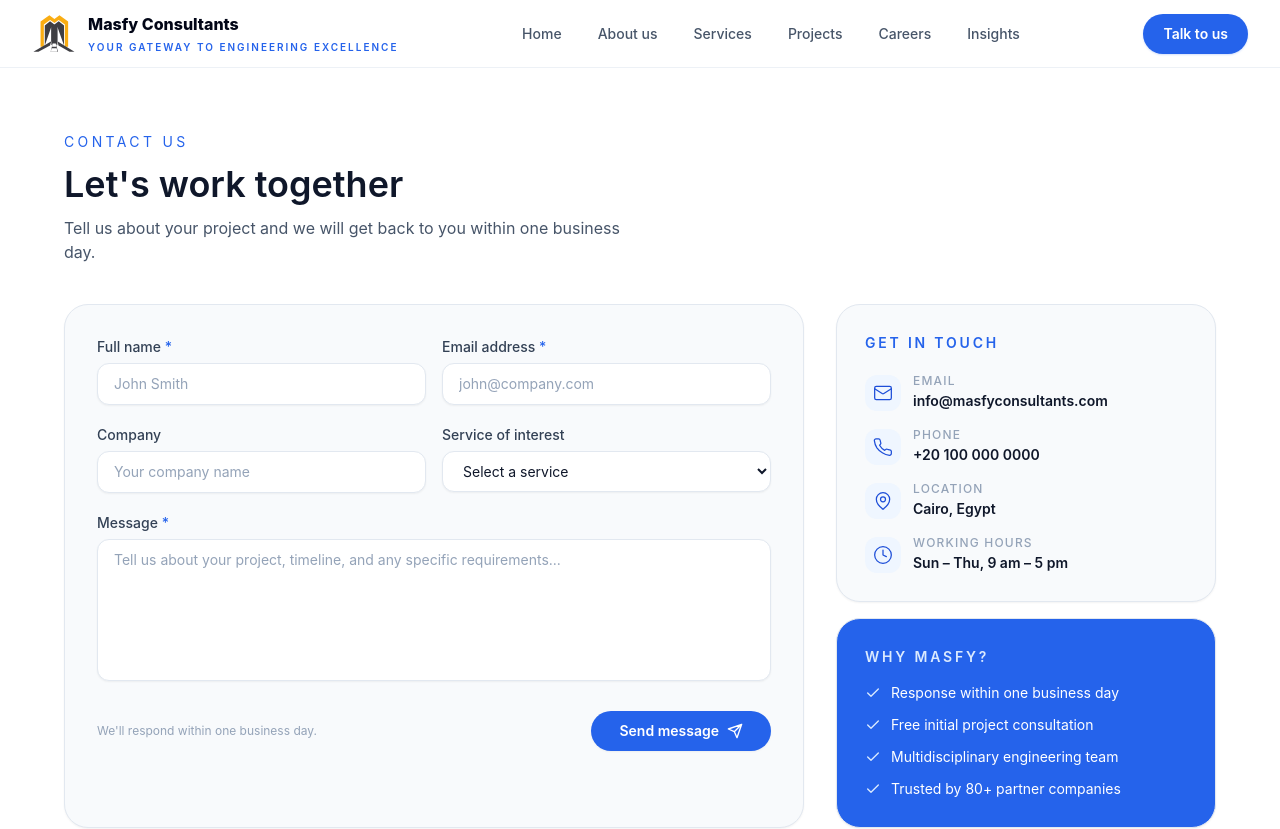
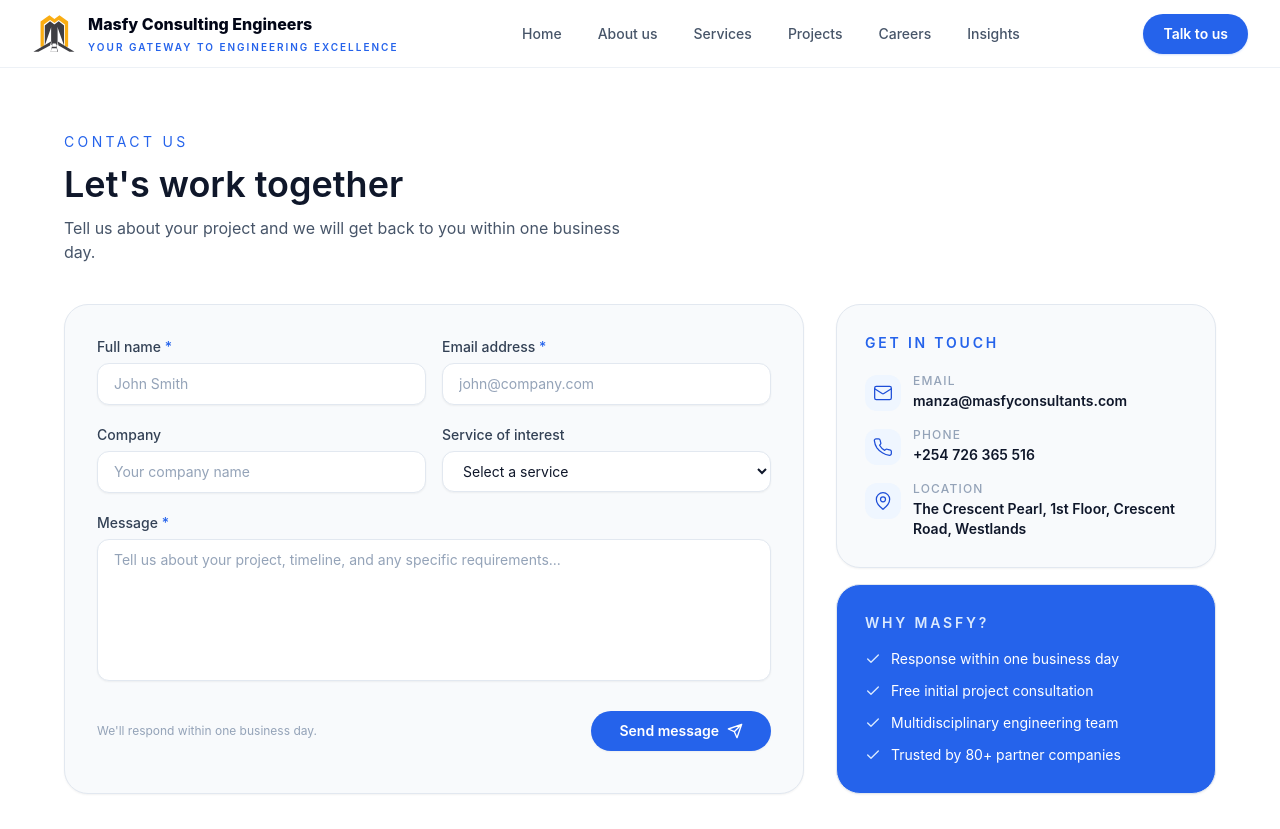
Before and after one commit to kelvincharlow/Masfy, a Next.js app: page /contact in a window 1280 px wide. Shown: the top 829 px of the page. Built offline with nearby package versions, Linux system fonts and the light colour scheme.

Commit message:
minor changes

```diff
--- a/components/contact/ContactForm.tsx
+++ b/components/contact/ContactForm.tsx
@@ -15,8 +15,8 @@
 const contactDetails = [
   {
     label: "Email",
-    value: "info@masfyconsultants.com",
-    href: "mailto:info@masfyconsultants.com",
+    value: "manza@masfyconsultants.com",
+    href: "mailto:manza@masfyconsultants.com",
     icon: (
       <svg className="h-5 w-5" viewBox="0 0 24 24" fill="none" stroke="currentColor" strokeWidth="1.5" strokeLinecap="round" strokeLinejoin="round">
         <rect x="2" y="4" width="20" height="16" rx="2" />
@@ -26,8 +26,8 @@
   },
   {
     label: "Phone",
-    value: "+20 100 000 0000",
-    href: "tel:+201000000000",
+    value: "+254 726 365 516",
+    href: "tel:+254726365516",
     icon: (
       <svg className="h-5 w-5" viewBox="0 0 24 24" fill="none" stroke="currentColor" strokeWidth="1.5" strokeLinecap="round" strokeLinejoin="round">
         <path d="M22 16.92v3a2 2 0 0 1-2.18 2 19.79 19.79 0 0 1-8.63-3.07A19.5 19.5 0 0 1 4.69 13a19.79 19.79 0 0 1-3.07-8.67A2 2 0 0 1 3.6 2.22h3a2 2 0 0 1 2 1.72c.127.96.361 1.903.7 2.81a2 2 0 0 1-.45 2.11L7.91 9.91a16 16 0 0 0 6.16 6.16l.96-.96a2 2 0 0 1 2.11-.45c.907.339 1.85.573 2.81.7A2 2 0 0 1 22 16.92z" />
@@ -36,23 +36,12 @@
   },
   {
     label: "Location",
-    value: "Cairo, Egypt",
+    value: "The Crescent Pearl, 1st Floor, Crescent Road, Westlands",
     href: "#",
     icon: (
       <svg className="h-5 w-5" viewBox="0 0 24 24" fill="none" stroke="currentColor" strokeWidth="1.5" strokeLinecap="round" strokeLinejoin="round">
         <path d="M20 10c0 6-8 12-8 12s-8-6-8-12a8 8 0 0 1 16 0Z" />
         <circle cx="12" cy="10" r="3" />
-      </svg>
-    ),
-  },
-  {
-    label: "Working hours",
-    value: "Sun – Thu, 9 am – 5 pm",
-    href: "#",
-    icon: (
-      <svg className="h-5 w-5" viewBox="0 0 24 24" fill="none" stroke="currentColor" strokeWidth="1.5" strokeLinecap="round" strokeLinejoin="round">
-        <circle cx="12" cy="12" r="10" />
-        <polyline points="12 6 12 12 16 14" />
       </svg>
     ),
   },
--- a/components/home/Hero.tsx
+++ b/components/home/Hero.tsx
@@ -24,7 +24,7 @@
   {
     image: '/projects/Crescent Pearl.JPG',
     label: 'Apartments',
-    title: 'Cresent Pearl',
+    title: 'Crescent Pearl',
     note: 'Residential apartment development in Westlands, Nairobi.',
   },
 ];
@@ -52,7 +52,7 @@
 
   return (
     <section className="relative w-full">
-      <div className="relative min-h-[400px] overflow-hidden rounded-[1.5rem] bg-slate-950 shadow-2xl shadow-slate-950/20 sm:min-h-[440px] sm:rounded-[2rem] lg:min-h-[460px]">
+      <div className="relative min-h-[430px] overflow-hidden rounded-[1.5rem] bg-slate-950 shadow-2xl shadow-slate-950/20 sm:min-h-[470px] sm:rounded-[2rem] lg:min-h-[560px]">
         {slides.map((slide, index) => (
           <img
             key={slide.image}
@@ -70,7 +70,7 @@
         <div className="absolute inset-0 bg-gradient-to-r from-slate-950/85 via-slate-950/45 to-transparent" />
         <div className="absolute inset-x-0 bottom-0 h-64 bg-gradient-to-t from-slate-950/75 to-transparent" />
 
-        <div className="relative flex min-h-[400px] flex-col justify-between gap-6 px-5 py-5 sm:min-h-[440px] sm:px-8 sm:py-7 lg:min-h-[460px] lg:px-12 lg:py-8">
+        <div className="relative flex min-h-[430px] flex-col justify-between gap-6 px-5 py-6 sm:min-h-[470px] sm:px-8 sm:py-7 lg:min-h-[560px] lg:px-12 lg:py-10">
           <div className="max-w-3xl py-2 lg:py-0">
             <h1 className="max-w-3xl text-4xl font-extrabold leading-[1.04] tracking-tight text-white sm:text-5xl lg:text-6xl">
               Your Gateway to Engineering Excellence.
--- a/components/home/ProjectsPreview.tsx
+++ b/components/home/ProjectsPreview.tsx
@@ -23,7 +23,7 @@
     location: 'Maasai Mara',
   },
   {
-    title: 'Cresent Pearl',
+    title: 'Crescent Pearl',
     category: 'Apartments',
     detail: 'Residential apartment development in Westlands, Nairobi.',
     image: '/projects/Crescent Pearl.JPG',
--- a/components/home/VisionMission.tsx
+++ b/components/home/VisionMission.tsx
@@ -1,25 +1,25 @@
 'use client';
 
-import { Lightbulb, Target, Workflow } from 'lucide-react';
+import { Lightbulb, Target, Trophy } from 'lucide-react';
 
 const pillars = [
   {
     title: 'Vision',
     description:
-      'To be the trusted engineering partner behind smarter, safer, and more sustainable communities.',
+      'To be the engineering firm of choice for clients who desire a close relationship with, and the highest quality and service from, their civil and structural engineering consultant.',
     icon: Lightbulb,
   },
   {
     title: 'Mission',
     description:
-      'Deliver integrated civil, structural, and infrastructure solutions with precision and long-term value.',
+      'To provide high quality, personalized civil and structural engineering design services and to satisfy clients needs by leveraging highly skilled staff, strong relationships, and cost-effective solutions in an atmosphere that fosters collaboration and creativity.',
     icon: Target,
   },
   {
-    title: 'Approach',
+    title: 'Objectives',
     description:
-      'Blend technical excellence, collaboration, and digital workflows so teams can move with clarity.',
-    icon: Workflow,
+      'To combine all applicable problem solving skills in providing solutions that are functionally sound, economically feasible, and practical, while maintaining a commensurate standard of technical excellence.',
+    icon: Trophy,
   },
 ];
 
@@ -33,30 +33,14 @@
           </p>
 
           <h2 className="mt-4 max-w-2xl text-3xl font-extrabold leading-tight text-slate-950 sm:text-4xl">
-            Engineering leadership shaped around clarity, durability, and trust.
+            These foundations guide our engineering approach.
           </h2>
 
           <p className="mt-5 max-w-xl text-sm leading-7 text-slate-600 sm:text-base">
-            We turn ambitious project requirements into practical engineering
-            decisions, coordinated documentation, and delivery paths that teams
-            can stand behind.
+            Masfy engineering is grounded in close client relationships,
+            technical excellence, practical solutions, and collaborative design
+            delivery.
           </p>
-
-          <div className="mt-8 grid gap-3 sm:grid-cols-3">
-            {['Plan clearly', 'Design precisely', 'Deliver responsibly'].map(
-              (item, index) => (
-                <div
-                  key={item}
-                  className="rounded-2xl border border-border bg-surface p-4"
-                >
-                  <p className="text-xs font-bold text-brand-500">0{index + 1}</p>
-                  <p className="mt-2 text-sm font-semibold text-slate-900">
-                    {item}
-                  </p>
-                </div>
-              ),
-            )}
-          </div>
         </div>
 
         <div className="grid border-t border-border bg-surface/70 sm:grid-cols-3">
--- a/components/navigation/Navbar.tsx
+++ b/components/navigation/Navbar.tsx
@@ -30,7 +30,7 @@
           />
           <span className="flex flex-col">
             <span className="text-sm font-extrabold leading-none text-slate-950 sm:text-base">
-              Masfy Consultants
+              Masfy Consulting Engineers
             </span>
             <span className="mt-1 hidden text-[10px] font-semibold uppercase tracking-[0.2em] text-brand-500 sm:block">
               Your gateway to engineering excellence
--- a/components/projects/ProjectsExplorer.tsx
+++ b/components/projects/ProjectsExplorer.tsx
@@ -55,7 +55,7 @@
     gallery: ['/projects/Ritz Carlton.jpeg'],
   },
   {
-    title: 'Cresent Pearl',
+    title: 'Crescent Pearl',
     industry: 'Apartments',
     location: 'Westlands, Nairobi',
     year: 'To be specified',
```
Also changed, not shown: 1 other file (tests, documents, lock files or other folders).
